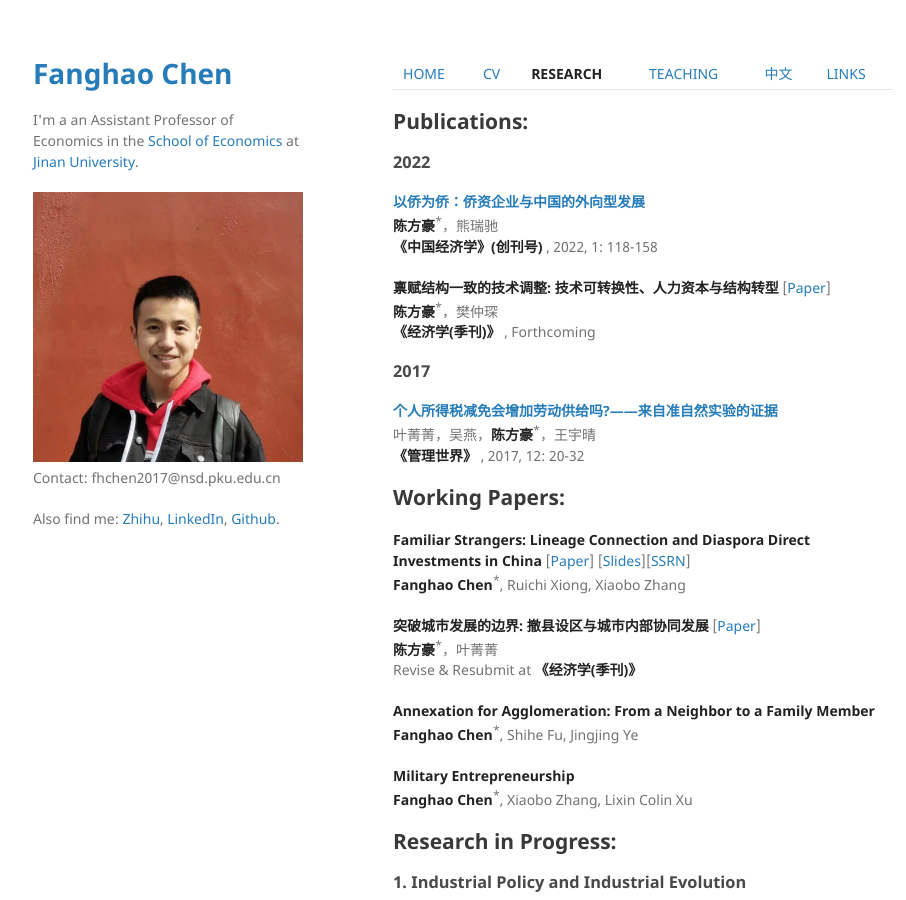
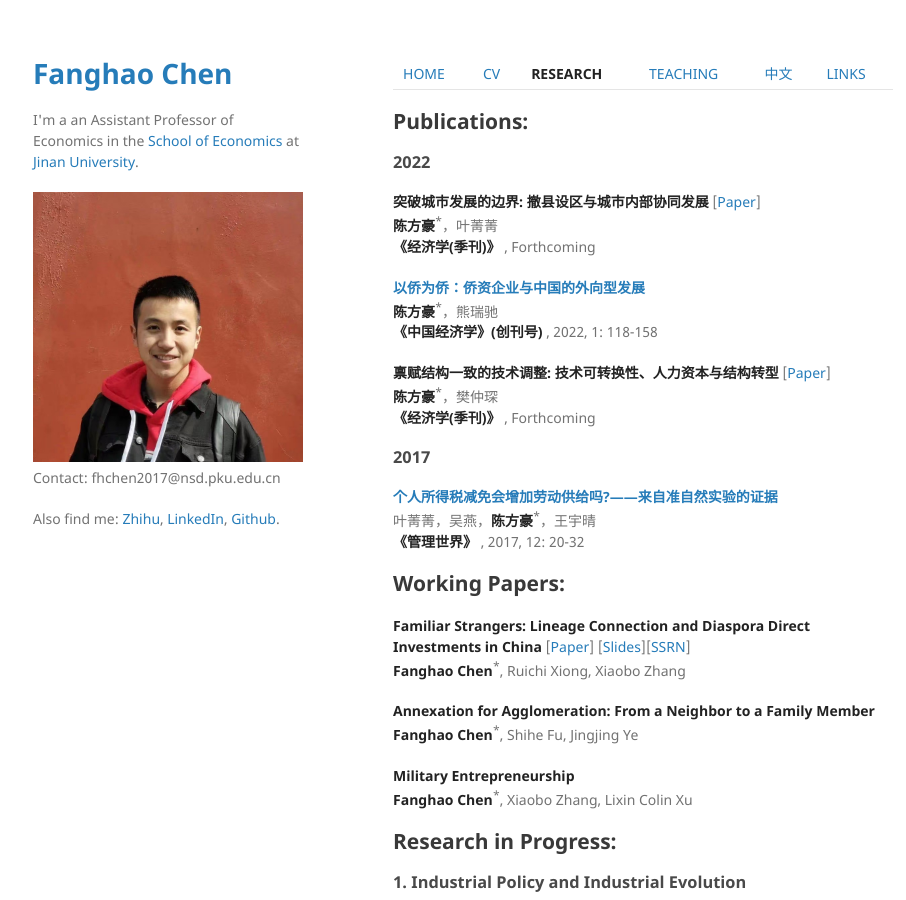
Before and after one commit to FanghaoChen/homepage, a Jekyll site: the page built from research.md, in a window 1280 px wide and 900 px high. Shown: the whole window, without its empty margins (177-1083 px from the left). Built offline with Jekyll 4.4.1, drawn with Linux system fonts in a browser that asks for light colours; part of the change alters nothing that is shown.

Commit message:
Update research.md

```diff
--- a/research.md
+++ b/research.md
@@ -7,6 +7,10 @@ layout: default
 ## Publications:
 
 ### 2022 ###
+
+**突破城市发展的边界: 撤县设区与城市内部协同发展** [[Paper](./assets/annex_draft_220427.pdf)] <br/>
+**陈方豪**<sup>*</sup>，叶菁菁 <br/>
+**《经济学(季刊)》** , Forthcoming
 
 **[以侨为侨：侨资企业与中国的外向型发展](https://www.jcejournal.com.cn/CN/Y2022/V1/I1/4)** <br/>
 **陈方豪**<sup>*</sup>，熊瑞驰 <br/>
@@ -26,10 +30,6 @@ layout: default
 
 **Familiar Strangers: Lineage Connection and Diaspora Direct Investments in China** [[Paper](./assets/familiar_stranger_draft_220303.pdf)] [[Slides](./assets/familiar_stranger_slides_220416.pdf)][[SSRN](https://papers.ssrn.com/sol3/papers.cfm?abstract_id=4004159)]<br/>
 **Fanghao Chen**<sup>*</sup>, Ruichi Xiong, Xiaobo Zhang
-
-**突破城市发展的边界: 撤县设区与城市内部协同发展** [[Paper](./assets/annex_draft_220427.pdf)] <br/>
-**陈方豪**<sup>*</sup>，叶菁菁 <br/>
-Revise & Resubmit at **《经济学(季刊)》**
 
 **Annexation for Agglomeration: From a Neighbor to a Family Member** <br/>
 **Fanghao Chen**<sup>*</sup>, Shihe Fu, Jingjing Ye
```
